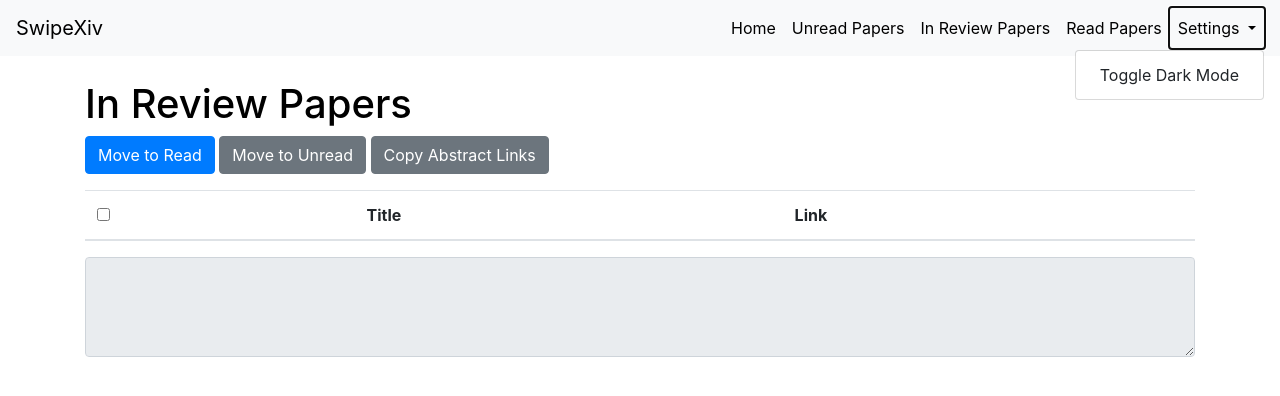
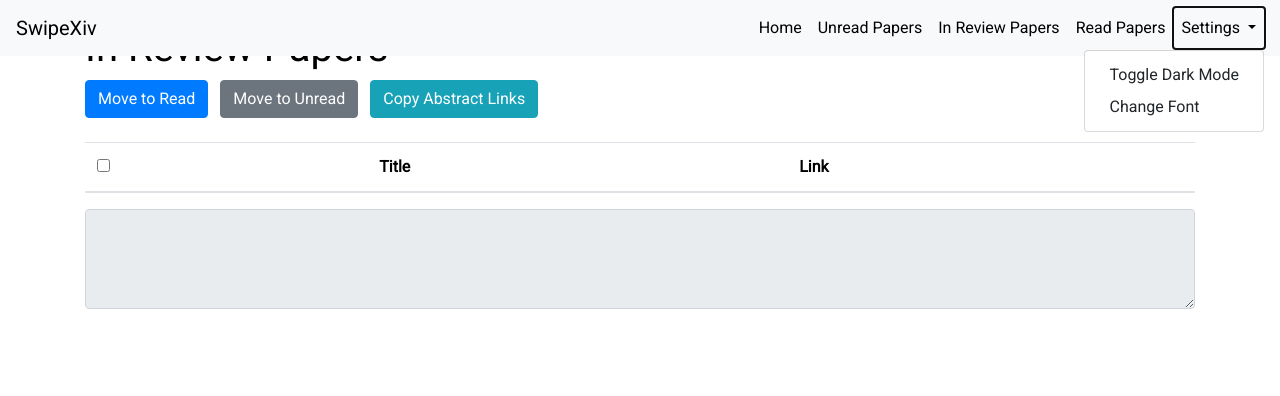
Before and after one commit to klei22/ArXivSift, a Flask app: page /in_review_papers in a window 1280 px wide, after a click on "Settings". Shown: the top 396 px of the page. Run offline with Flask 3, Linux system fonts and the light colour scheme; lists and menus that the app fills with data are empty; some libraries are stand-ins or nearby versions.

Commit message:
Add styling

```diff
--- a/templates/base.html
+++ b/templates/base.html
@@ -5,37 +5,77 @@
     <title>SwipeXiv - {% block title %}{% endblock %}</title>
     <!-- Bootstrap CSS -->
     <link rel="stylesheet" href="https://stackpath.bootstrapcdn.com/bootstrap/4.5.2/css/bootstrap.min.css">
+    <!-- Google Fonts -->
+    <link href="https://fonts.googleapis.com/css?family=Roboto|Open+Sans|Lato|Montserrat&display=swap" rel="stylesheet">
     <!-- Custom CSS -->
     <style>
-        body {
-            padding-top: 56px;
-        }
         :root {
-            --bg-color: #fff;
-            --text-color: #000;
+            --bg-color: #ffffff;
+            --text-color: #000000;
+            --nav-bg-color: #f8f9fa;
+            --nav-text-color: #000000;
+            --button-primary-bg: #007bff;
+            --button-primary-border: #007bff;
+            --button-secondary-bg: #6c757d;
+            --button-secondary-border: #6c757d;
+            --font-family: 'Roboto', sans-serif;
         }
         body.dark-mode {
             --bg-color: #121212;
             --text-color: #e0e0e0;
+            --nav-bg-color: #1f1f1f;
+            --nav-text-color: #e0e0e0;
+            --button-primary-bg: #0d6efd;
+            --button-primary-border: #0d6efd;
+            --button-secondary-bg: #adb5bd;
+            --button-secondary-border: #adb5bd;
         }
         body {
             background-color: var(--bg-color);
             color: var(--text-color);
+            font-family: var(--font-family);
         }
-        .navbar, .card, .table {
+        .navbar {
+            background-color: var(--nav-bg-color) !important;
+        }
+        .navbar-nav .nav-link, .navbar-brand, .navbar-toggler {
+            color: var(--nav-text-color) !important;
+        }
+        .navbar-toggler-icon {
+            filter: brightness(0) invert(1);
+        }
+        .card, .table {
             background-color: var(--bg-color);
+            color: var(--text-color);
         }
-        .navbar-nav .nav-link, .navbar-brand {
-            color: var(--text-color) !important;
+        .btn-primary {
+            background-color: var(--button-primary-bg);
+            border-color: var(--button-primary-border);
+        }
+        .btn-secondary {
+            background-color: var(--button-secondary-bg);
+            border-color: var(--button-secondary-border);
+        }
+        .btn-success {
+            background-color: #28a745;
+            border-color: #28a745;
+        }
+        .btn-danger {
+            background-color: #dc3545;
+            border-color: #dc3545;
+        }
+        .btn-warning {
+            background-color: #ffc107;
+            border-color: #ffc107;
         }
     </style>
 </head>
 <body>
     <!-- Navbar -->
-    <nav class="navbar navbar-expand-lg fixed-top navbar-light bg-light">
+    <nav class="navbar navbar-expand-lg fixed-top">
         <a class="navbar-brand" href="/">SwipeXiv</a>
         <button class="navbar-toggler" type="button" data-toggle="collapse" data-target="#navbarNavDropdown" aria-controls="navbarNavDropdown" aria-expanded="false" aria-label="Toggle navigation">
-            <span class="navbar-toggler-icon"></span>
+            <span class="navbar-toggler-icon" style="color: var(--nav-text-color);"></span>
         </button>
         <div class="collapse navbar-collapse" id="navbarNavDropdown">
             <ul class="navbar-nav ml-auto">
@@ -55,13 +95,40 @@
                     <a class="nav-link dropdown-toggle" href="#" id="navbarSettings" role="button" data-toggle="dropdown">
                         Settings
                     </a>
-                    <div class="dropdown-menu dropdown-menu-right" aria-labelledby="navbarSettings">
+                    <div class="dropdown-menu dropdown-menu-right" aria-labelledby="navbarSettings" style="background-color: var(--bg-color);">
                         <a class="dropdown-item" href="#" onclick="toggleDarkMode()">Toggle Dark Mode</a>
+                        <a class="dropdown-item" href="#" data-toggle="modal" data-target="#fontModal">Change Font</a>
                     </div>
                 </li>
             </ul>
         </div>
     </nav>
+
+    <!-- Font Selection Modal -->
+    <div class="modal fade" id="fontModal" tabindex="-1" role="dialog" aria-labelledby="fontModalLabel" aria-hidden="true">
+      <div class="modal-dialog" role="document">
+        <div class="modal-content" style="background-color: var(--bg-color); color: var(--text-color);">
+          <div class="modal-header">
+            <h5 class="modal-title" id="fontModalLabel">Select Font</h5>
+            <button type="button" class="close" data-dismiss="modal" aria-label="Close" style="color: var(--text-color);">
+              <span aria-hidden="true">&times;</span>
+            </button>
+          </div>
+          <div class="modal-body">
+            <select id="fontSelect" class="form-control">
+                <option value="'Roboto', sans-serif">Roboto</option>
+                <option value="'Open Sans', sans-serif">Open Sans</option>
+                <option value="'Lato', sans-serif">Lato</option>
+                <option value="'Montserrat', sans-serif">Montserrat</option>
+            </select>
+          </div>
+          <div class="modal-footer">
+            <button type="button" class="btn btn-secondary" data-dismiss="modal">Close</button>
+            <button type="button" class="btn btn-primary" onclick="changeFont()">Apply</button>
+          </div>
+        </div>
+      </div>
+    </div>
 
     <!-- Content -->
     <div class="container mt-4">
@@ -70,7 +137,9 @@
 
     <!-- Bootstrap JS and dependencies -->
     <script src="https://code.jquery.com/jquery-3.5.1.slim.min.js"></script>
+    <!-- Popper.js is required for Bootstrap tooltips and popovers -->
     <script src="https://cdn.jsdelivr.net/npm/popper.js@1.16.1/dist/umd/popper.min.js"></script>
+    <!-- Bootstrap JS -->
     <script src="https://stackpath.bootstrapcdn.com/bootstrap/4.5.2/js/bootstrap.min.js"></script>
     <!-- Custom JS -->
     <script>
@@ -79,10 +148,22 @@
             localStorage.setItem('darkMode', document.body.classList.contains('dark-mode'));
         }
 
-        // Load dark mode preference
+        function changeFont() {
+            var font = document.getElementById('fontSelect').value;
+            document.documentElement.style.setProperty('--font-family', font);
+            localStorage.setItem('fontFamily', font);
+            $('#fontModal').modal('hide');
+        }
+
+        // Load preferences
         window.onload = function() {
             if (localStorage.getItem('darkMode') === 'true') {
                 document.body.classList.add('dark-mode');
+            }
+            var savedFont = localStorage.getItem('fontFamily');
+            if (savedFont) {
+                document.documentElement.style.setProperty('--font-family', savedFont);
+                document.getElementById('fontSelect').value = savedFont;
             }
         };
     </script>
--- a/templates/in_review_papers.html
+++ b/templates/in_review_papers.html
@@ -4,11 +4,11 @@
 <h1>In Review Papers</h1>
 <form id="papers-form" method="post">
     <div class="actions mb-3">
-        <button type="submit" name="action" value="move_to_read" class="btn btn-primary">Move to Read</button>
-        <button type="submit" name="action" value="move_to_unread" class="btn btn-secondary">Move to Unread</button>
-        <button type="button" onclick="getSelectedLinks()" class="btn btn-secondary">Copy Abstract Links</button>
+        <button type="submit" name="action" value="move_to_read" class="btn btn-primary mr-2 mb-2">Move to Read</button>
+        <button type="submit" name="action" value="move_to_unread" class="btn btn-secondary mr-2 mb-2">Move to Unread</button>
+        <button type="button" onclick="getSelectedLinks()" class="btn btn-info mr-2 mb-2">Copy Abstract Links</button>
     </div>
-    <table class="table table-striped">
+    <table class="table table-striped table-hover">
         <thead>
             <tr>
                 <th><input type="checkbox" onclick="toggleSelectAll(this)"></th>
@@ -31,7 +31,6 @@
 {% endblock %}
 {% block scripts %}
 <script>
-    // Same scripts as in unread_papers.html
     function getSelectedLinks() {
         var form = document.getElementById('papers-form');
         var formData = new FormData(form);
```
Also changed, not shown: templates/index.html (+6 -6 lines), templates/read_papers.html (+3 -4 lines), templates/unread_papers.html (+4 -4 lines).
